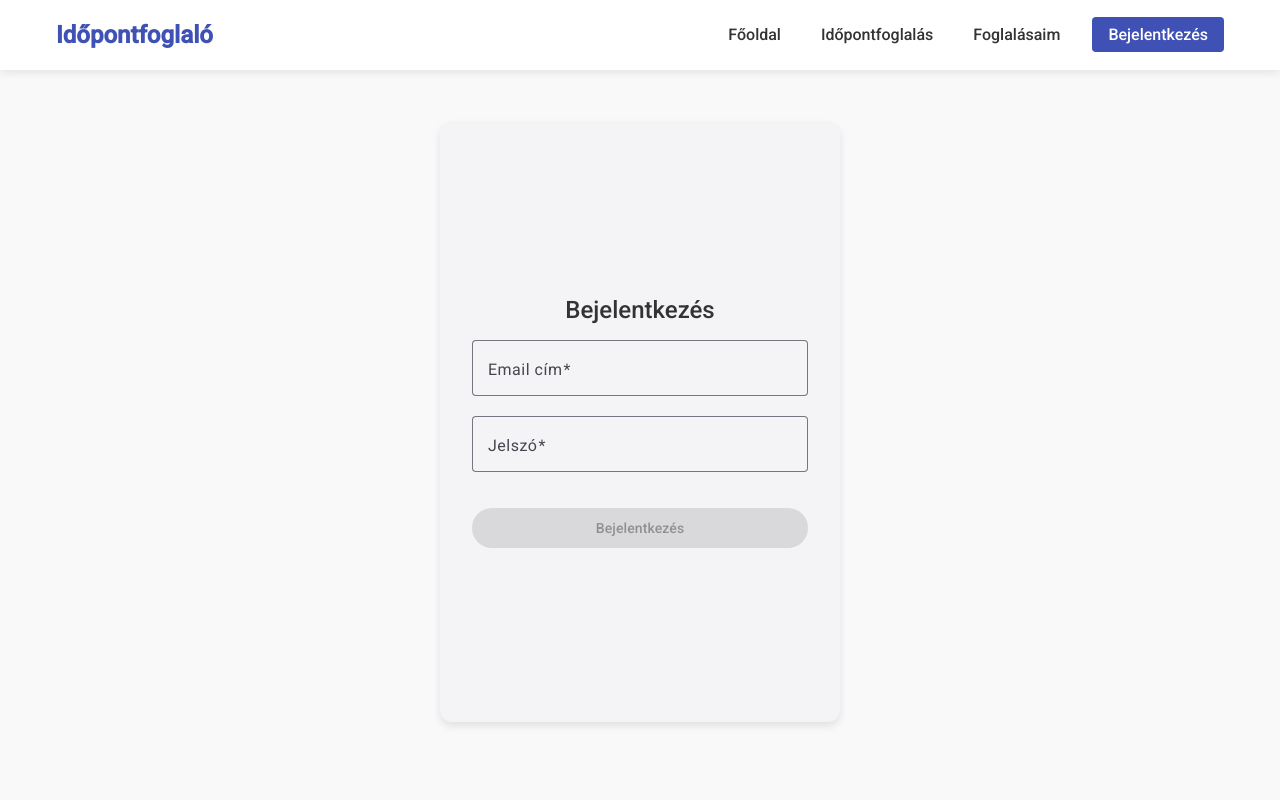
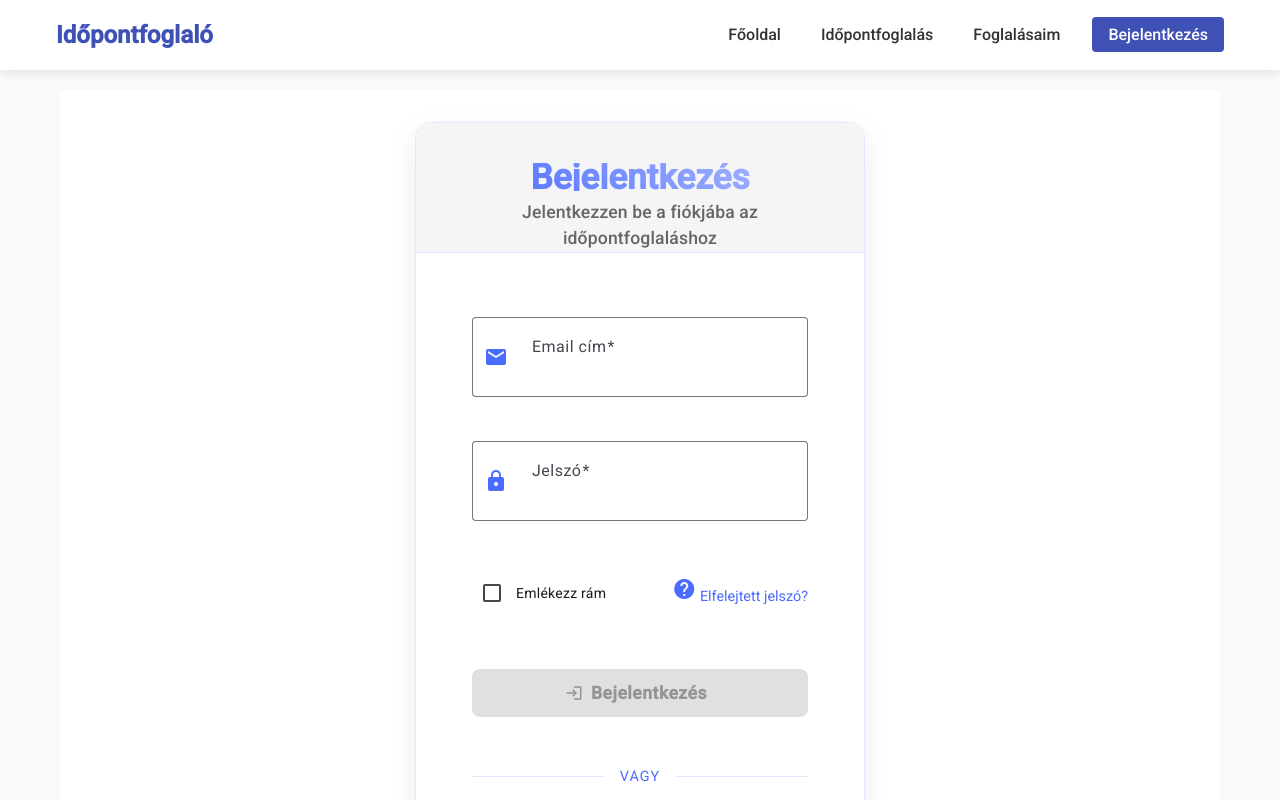
Before and after one commit to peszabolcs/idopontfoglalo, an Angular app: page /bejelentkezes in a window 1280 px wide. Shown: the top 800 px of the page. Built offline with nearby package versions, Linux system fonts and the light colour scheme.

Commit message:
update login and register form front end

```diff
--- a/src/app/pages/login/login.component.html
+++ b/src/app/pages/login/login.component.html
@@ -1,10 +1,14 @@
-<mat-card class="login-container">
+<div class="auth-container">
+  <mat-card class="auth-card">
     <mat-card-header>
       <mat-card-title>Bejelentkezés</mat-card-title>
+      <mat-card-subtitle
+        >Jelentkezzen be a fiókjába az időpontfoglaláshoz</mat-card-subtitle
+      >
     </mat-card-header>
 
     <mat-card-content>
-    <form [formGroup]="loginForm" (ngSubmit)="onSubmit()" class="login-form">
+      <form [formGroup]="loginForm" (ngSubmit)="onSubmit()" class="auth-form">
         <mat-form-field appearance="outline" class="form-field">
           <mat-label>Email cím</mat-label>
           <input
@@ -13,6 +17,7 @@
             formControlName="email"
             placeholder="pelda@email.com"
           />
+          <mat-icon matPrefix>email</mat-icon>
           <mat-error
             *ngIf="
               loginForm.get('email')?.invalid && loginForm.get('email')?.touched
@@ -30,6 +35,7 @@
             formControlName="password"
             placeholder="Jelszó"
           />
+          <mat-icon matPrefix>lock</mat-icon>
           <mat-error
             *ngIf="
               loginForm.get('password')?.invalid &&
@@ -40,14 +46,39 @@
           </mat-error>
         </mat-form-field>
 
+        <div class="form-options">
+          <mat-checkbox>Emlékezz rám</mat-checkbox>
+          <a href="#" class="forgot-password">
+            <mat-icon>help</mat-icon>
+            Elfelejtett jelszó?
+          </a>
+        </div>
+
         <button
           mat-raised-button
           color="primary"
           type="submit"
           [disabled]="loginForm.invalid"
+          class="submit-button"
         >
+          <mat-icon>login</mat-icon>
           Bejelentkezés
         </button>
+
+        <div class="auth-divider">
+          <mat-divider></mat-divider>
+          <span>vagy</span>
+          <mat-divider></mat-divider>
+        </div>
+
+        <div class="auth-footer">
+          <p>Még nincs fiókja?</p>
+          <a mat-raised-button color="accent" routerLink="/regisztracio">
+            <mat-icon>person_add</mat-icon>
+            Regisztráció
+          </a>
+        </div>
       </form>
     </mat-card-content>
   </mat-card>
+</div>
--- a/src/app/pages/login/login.component.scss
+++ b/src/app/pages/login/login.component.scss
@@ -1,165 +1,212 @@
-.login-container {
+// Variables
+$primary-color: #4a6bff;
+$secondary-color: #ff6b6b;
+$text-color: #2c3e50;
+$light-gray: #f5f5f5;
+$border-color: #e0e8ff;
+$shadow-color: rgba(0, 0, 0, 0.08);
+
+// Mixins
+@mixin card-shadow {
+  box-shadow: 0 10px 30px $shadow-color;
+  transition: transform 0.3s ease, box-shadow 0.3s ease;
+}
+
+@mixin hover-effect {
+  &:hover {
+    transform: translateY(-5px);
+    box-shadow: 0 15px 35px rgba(0, 0, 0, 0.12);
+  }
+}
+
+@mixin gradient-button($start-color, $end-color) {
+  background: linear-gradient(45deg, $start-color, $end-color);
+  transition: all 0.3s ease;
+
+  &:hover {
+    background: linear-gradient(
+      45deg,
+      darken($start-color, 10%),
+      darken($end-color, 10%)
+    );
+    transform: translateY(-2px);
+    box-shadow: 0 5px 15px rgba($start-color, 0.3);
+  }
+}
+
+.auth-container {
   display: flex;
   justify-content: center;
   align-items: center;
   min-height: calc(100vh - 200px);
   padding: 2rem 1rem;
-  max-width: 400px;
-  margin: 2rem auto;
-
-  .login-card {
-    background-color: #fff;
-    border-radius: 8px;
-    box-shadow: 0 2px 20px rgba(0, 0, 0, 0.1);
-    width: 100%;
-    max-width: 400px;
-    overflow: hidden;
-
-    .login-header {
-      padding: 2rem;
-      text-align: center;
-      background-color: #f5f5f5;
-
-      h1 {
-        margin-bottom: 0.5rem;
-        color: #333;
+  background: #ffffff;
 }
 
-      p {
-        color: #666;
-        margin-bottom: 0;
+.auth-card {
+  width: 100%;
+  max-width: 450px;
+  @include card-shadow;
+  border-radius: 16px;
+  overflow: hidden;
+  background: #ffffff;
+  border: 1px solid $border-color;
+
+  @include hover-effect;
+}
+
+.auth-form {
+  display: flex;
+  flex-direction: column;
+  gap: 1.5rem;
+  padding: 2.5rem;
+}
+
+.form-field {
+  width: 100%;
+
+  mat-icon {
+    color: $primary-color;
+    margin-right: 8px;
+  }
+
+  input {
+    font-size: 1rem;
+    padding: 12px 0;
+    color: $text-color;
   }
 }
 
-    .login-tabs {
+.form-options {
   display: flex;
-      border-bottom: 1px solid #ddd;
+  justify-content: space-between;
+  align-items: center;
+  margin: 0.5rem 0;
 
-      .tab-btn {
-        flex: 1;
-        padding: 1rem;
-        background: none;
-        border: none;
-        cursor: pointer;
-        font-size: 1rem;
-        color: #666;
-        text-align: center;
+  .forgot-password {
+    color: $primary-color;
+    text-decoration: none;
+    font-size: 0.9rem;
     transition: all 0.3s ease;
 
-        &.active {
-          color: #3f51b5;
-          font-weight: 500;
-          box-shadow: inset 0 -2px 0 #3f51b5;
-        }
-
     &:hover {
-          color: #3f51b5;
-        }
+      color: darken($primary-color, 10%);
+      text-decoration: underline;
     }
   }
 
-    .login-form {
-      padding: 2rem;
-      display: flex;
-      flex-direction: column;
-      gap: 1rem;
-
-      .form-group {
-        margin-bottom: 1.5rem;
-
-        label {
-          display: block;
-          margin-bottom: 0.5rem;
-          font-weight: 500;
-          color: #333;
-        }
-
-        .form-control {
-          width: 100%;
-          padding: 0.75rem;
-          border: 1px solid #ddd;
-          border-radius: 4px;
-          font-size: 1rem;
-          transition: border-color 0.3s ease;
-
-          &:focus {
-            border-color: #3f51b5;
-            outline: none;
-          }
-        }
-      }
-
-      .form-check {
-        display: flex;
-        align-items: center;
-        margin-bottom: 1.5rem;
-
-        .form-check-input {
-          margin-right: 0.5rem;
-        }
-
-        .form-check-label {
+  mat-checkbox {
     color: #666;
   }
 }
 
-      .btn-block {
+.submit-button {
+  margin-top: 1.5rem;
   width: 100%;
-        padding: 0.75rem;
-        font-size: 1rem;
+  height: 48px;
+  font-size: 1.1rem;
+  font-weight: 600;
+  letter-spacing: 0.5px;
+  border-radius: 8px;
+  border: none;
+  color: white;
+  @include gradient-button($primary-color, lighten($primary-color, 20%));
+
+  &:disabled {
+    background: #e0e0e0;
+    transform: none;
+    box-shadow: none;
+  }
 }
 
-      .login-footer {
-        margin-top: 1.5rem;
-        text-align: center;
+.auth-divider {
+  display: flex;
+  align-items: center;
+  gap: 1rem;
+  margin: 1.5rem 0;
+  color: #666;
 
-        .forgot-password {
-          color: #3f51b5;
-          text-decoration: none;
+  mat-divider {
+    flex: 1;
+    border-top-color: $border-color;
+  }
 
-          &:hover {
-            text-decoration: underline;
+  span {
+    font-size: 0.9rem;
+    text-transform: uppercase;
+    letter-spacing: 1px;
+    color: $primary-color;
   }
 }
+
+.auth-footer {
+  text-align: center;
+  margin-top: 1.5rem;
+
+  p {
+    margin-bottom: 1rem;
+    color: #666;
+    font-size: 0.95rem;
+  }
+
+  a {
+    width: 100%;
+    height: 48px;
+    font-size: 1.1rem;
+    font-weight: 600;
+    letter-spacing: 0.5px;
+    border-radius: 8px;
+    border: none;
+    color: white;
+    @include gradient-button($secondary-color, lighten($secondary-color, 20%));
   }
 }
+
+mat-card-header {
+  text-align: center;
+  margin-bottom: 1.5rem;
+  padding: 2.5rem 2.5rem 0;
+  background-color: $light-gray;
+  border-bottom: 1px solid $border-color;
+
+  mat-card-title {
+    font-size: 2.2rem;
+    font-weight: 700;
+    margin-bottom: 0.5rem;
+    background: linear-gradient(
+      45deg,
+      $primary-color,
+      lighten($primary-color, 20%)
+    );
+    -webkit-background-clip: text;
+    -webkit-text-fill-color: transparent;
+  }
+
+  mat-card-subtitle {
+    color: #666;
+    font-size: 1.1rem;
+    line-height: 1.5;
   }
 }
 
 @media (max-width: 768px) {
-  .login-container {
+  .auth-container {
     padding: 1rem;
-
-    .login-card {
-      .login-header {
-        padding: 1.5rem;
   }
 
-      .login-form {
-        padding: 1.5rem;
+  .auth-card {
+    max-width: 100%;
   }
-    }
+
+  mat-card-header {
+    padding: 2rem 2rem 0;
+
+    mat-card-title {
+      font-size: 2rem;
     }
   }
 
-.form-field {
-  width: 100%;
+  .auth-form {
+    padding: 2rem;
   }
-
-mat-card {
-  box-shadow: 0 4px 8px rgba(0, 0, 0, 0.1);
 }
-
-mat-card-header {
-  margin-bottom: 1rem;
-}
-
-mat-card-title {
-  font-size: 1.5rem;
-  font-weight: 500;
-}
-
-button[type="submit"] {
-  margin-top: 1rem;
-  width: 100%;
-}
--- a/src/app/pages/register/register.component.scss
+++ b/src/app/pages/register/register.component.scss
@@ -1,36 +1,87 @@
+// Variables
+$primary-color: #4a6bff;
+$secondary-color: #ff6b6b;
+$text-color: #2c3e50;
+$light-gray: #f5f5f5;
+$border-color: #e0e8ff;
+$shadow-color: rgba(0, 0, 0, 0.08);
+
+// Mixins
+@mixin card-shadow {
+  box-shadow: 0 10px 30px $shadow-color;
+  transition: transform 0.3s ease, box-shadow 0.3s ease;
+}
+
+@mixin hover-effect {
+  &:hover {
+    transform: translateY(-5px);
+    box-shadow: 0 15px 35px rgba(0, 0, 0, 0.12);
+  }
+}
+
+@mixin gradient-button($start-color, $end-color) {
+  background: linear-gradient(45deg, $start-color, $end-color);
+  transition: all 0.3s ease;
+
+  &:hover {
+    background: linear-gradient(
+      45deg,
+      darken($start-color, 10%),
+      darken($end-color, 10%)
+    );
+    transform: translateY(-2px);
+    box-shadow: 0 5px 15px rgba($start-color, 0.3);
+  }
+}
+
 .register-container {
   display: flex;
   justify-content: center;
   align-items: center;
   min-height: calc(100vh - 200px);
   padding: 2rem 1rem;
+  background: #ffffff;
 
   .register-card {
-    background-color: #fff;
-    border-radius: 8px;
-    box-shadow: 0 2px 20px rgba(0, 0, 0, 0.1);
+    background: #ffffff;
+    border: 1px solid $border-color;
+    border-radius: 16px;
+    @include card-shadow;
     width: 100%;
-    max-width: 400px;
+    max-width: 450px;
     overflow: hidden;
 
+    @include hover-effect;
+
     .register-header {
-      padding: 2rem;
+      padding: 2.5rem;
       text-align: center;
-      background-color: #f5f5f5;
+      background-color: $light-gray;
+      border-bottom: 1px solid $border-color;
 
       h1 {
         margin-bottom: 0.5rem;
-        color: #333;
+        color: $text-color;
+        font-size: 2.2rem;
+        font-weight: 700;
+        background: linear-gradient(
+          45deg,
+          $primary-color,
+          lighten($primary-color, 20%)
+        );
+        -webkit-background-clip: text;
+        -webkit-text-fill-color: transparent;
       }
 
       p {
         color: #666;
         margin-bottom: 0;
+        font-size: 1.1rem;
       }
     }
 
     .register-form {
-      padding: 2rem;
+      padding: 2.5rem;
 
       .form-group {
         margin-bottom: 1.5rem;
@@ -38,21 +89,23 @@
         label {
           display: block;
           margin-bottom: 0.5rem;
-          font-weight: 500;
-          color: #333;
+          font-weight: 600;
+          color: $text-color;
         }
 
         .form-control {
           width: 100%;
           padding: 0.75rem;
-          border: 1px solid #ddd;
-          border-radius: 4px;
+          border: 2px solid $border-color;
+          border-radius: 8px;
           font-size: 1rem;
-          transition: border-color 0.3s ease;
+          transition: all 0.3s ease;
+          background: rgba(255, 255, 255, 0.9);
 
           &:focus {
-            border-color: #3f51b5;
+            border-color: $primary-color;
             outline: none;
+            box-shadow: 0 0 0 3px rgba($primary-color, 0.1);
           }
         }
       }
@@ -68,10 +121,12 @@
           color: #666;
 
           a {
-            color: #3f51b5;
+            color: $primary-color;
             text-decoration: none;
+            transition: all 0.3s ease;
 
             &:hover {
+              color: darken($primary-color, 10%);
               text-decoration: underline;
             }
           }
@@ -81,7 +136,12 @@
       .btn-block {
         width: 100%;
         padding: 0.75rem;
-        font-size: 1rem;
+        font-size: 1.1rem;
+        font-weight: 600;
+        border-radius: 8px;
+        border: none;
+        color: white;
+        @include gradient-button($primary-color, lighten($primary-color, 20%));
       }
 
       .register-footer {
@@ -90,10 +150,12 @@
         color: #666;
 
         a {
-          color: #3f51b5;
+          color: $primary-color;
           text-decoration: none;
+          transition: all 0.3s ease;
 
           &:hover {
+            color: darken($primary-color, 10%);
             text-decoration: underline;
           }
         }
@@ -108,11 +170,15 @@
 
     .register-card {
       .register-header {
-        padding: 1.5rem;
+        padding: 2rem;
+
+        h1 {
+          font-size: 2rem;
+        }
       }
 
       .register-form {
-        padding: 1.5rem;
+        padding: 2rem;
       }
     }
   }
```
Also changed, not shown: src/app/pages/login/login.component.ts (+8 -0 lines). Lines whose indentation alone changed are shown as unchanged.
